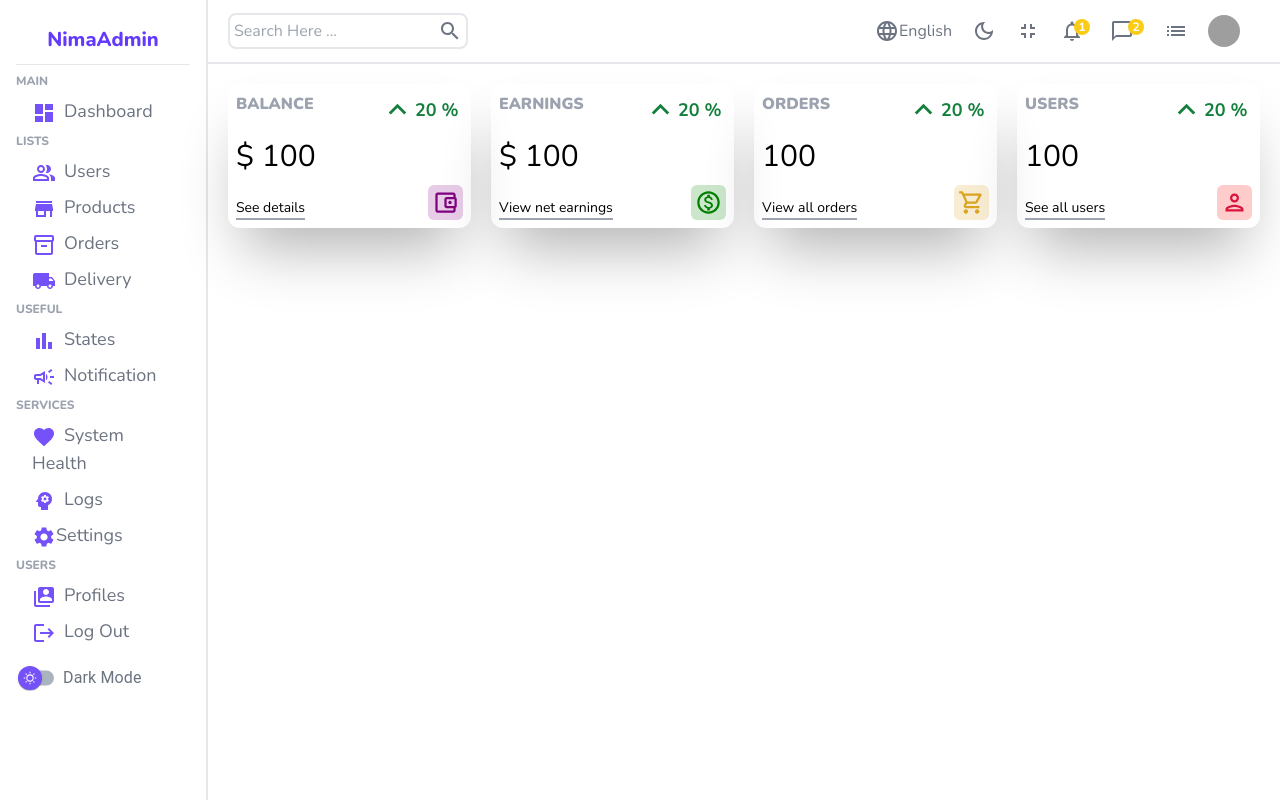
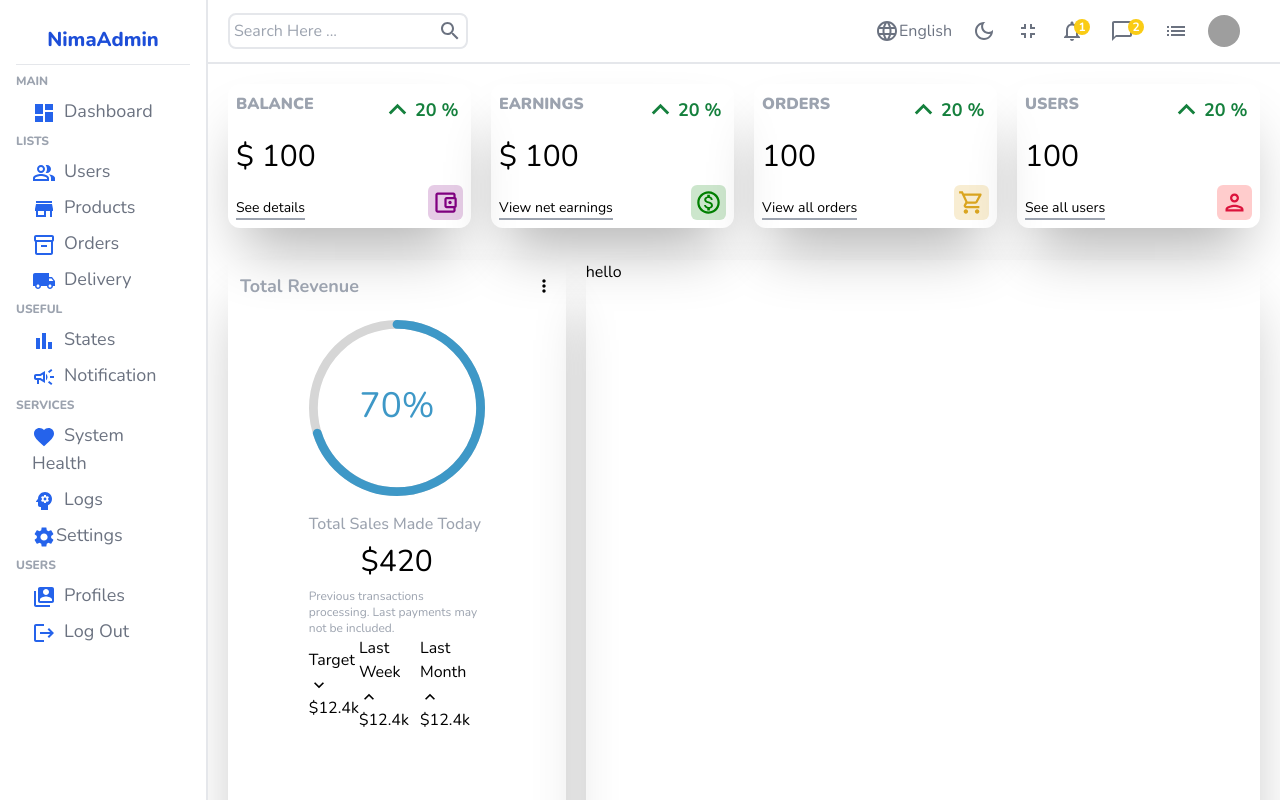
Before and after one commit to NimaZeighami/handy-dashboard, a React (Create React App) app: page / in a window 1280 px wide. Built offline with nearby package versions, Linux system fonts and the light colour scheme; grey boxes are pictures that could not be loaded.

Commit message:
update and fix layout and sidebar

```diff
--- a/package.json
+++ b/package.json
@@ -13,6 +13,7 @@
     "localforage": "^1.10.0",
     "match-sorter": "^6.3.4",
     "react": "^18.3.1",
+    "react-circular-progressbar": "^2.1.0",
     "react-dom": "^18.3.1",
     "react-router-dom": "^6.23.0",
     "react-scripts": "5.0.1",
--- a/src/Components/Layout/IndexLayout.jsx
+++ b/src/Components/Layout/IndexLayout.jsx
@@ -1,18 +1,18 @@
 //* For Better Readability instead of using div with un-meaningful tailwind className I've used something that atleast gives a little hint to me about it.
 
 import { Outlet } from "react-router-dom";
+import Header from "./Header/Header";
 import Sidebar from "./Sidebar/Sidebar";
-import Header from './Header/Header'
 
 function Layout() {
   return (
-    <div className="layout flex ">
+    <layout className="flex ">
       <Sidebar />
-      <div className="w-full ">
+      <div className="w-full h-screen overflow-auto ">
         <Header />
         <Outlet />
       </div>
-    </div>
+    </layout>
   );
 }
 
--- a/src/Components/Layout/Sidebar/Sidebar.jsx
+++ b/src/Components/Layout/Sidebar/Sidebar.jsx
@@ -13,87 +13,87 @@ import PsychologyIcon from "@mui/icons-material/Psychology";
 import SettingsIcon from "@mui/icons-material/Settings";
 import StoreIcon from "@mui/icons-material/Store";
 import SwitchAccountIcon from "@mui/icons-material/SwitchAccount";
-import { FormControlLabel } from "@mui/material";
-import { MaterialUISwitch } from "../../Switch/Switch";
+// import { FormControlLabel } from "@mui/material";
+// import { MaterialUISwitch } from "../../Switch/Switch";
 
 function Sidebar() {
   return (
-    <div className="flex flex-col  w-1/6 min-w-52 max-w-56 min-h-screen p-4 bg-white border-r-2 border-gray-200">
+    <div className="flex flex-col w-1/6 min-w-52 max-w-56  h-screen overflow-auto p-4 bg-white border-r-2 border-gray-200">
       <top className="flex h-12 items-center justify-center">
-        <span className="Logo font-extrabold text-xl text-[#6439ff]">
+        <span className="Logo font-extrabold text-xl text-blue-700">
           NimaAdmin
         </span>
       </top>
-      <hr className="h-px bg-gray-200 border-0 " />
+      <hr className="h-px bg-gray-200 border-0" />
       <middle>
-        <ul className="flex flex-col my-2  gap-2 ">
+        <ul className="flex flex-col my-2  gap-2">
           <p className="title text-xs font-extrabold text-gray-400 self-start">
             MAIN
           </p>
           <li className="mx-4 text-lg cursor">
-            <DashboardIcon fontSize="medium" className="text-[#7451f8] mr-2" />
+            <DashboardIcon fontSize="medium" className="text-blue-600 mr-2" />
             <span className="text-gray-500">Dashboard</span>
           </li>
           <p className="title text-xs font-extrabold text-gray-400 self-start">
             LISTS
           </p>
           <li className="mx-4 text-lg cursor">
-            <PeopleAltOutlinedIcon fontSize="medium" className="text-[#7451f8] mr-2" />
+            <PeopleAltOutlinedIcon fontSize="medium" className="text-blue-600 mr-2" />
             <span className="text-gray-500">Users</span>
           </li>
           <li className="mx-4 text-lg cursor">
-            <StoreIcon fontSize="medium" className="text-[#7451f8] mr-2" />
+            <StoreIcon fontSize="medium" className="text-blue-600 mr-2" />
             <span className="text-gray-500">Products</span>
           </li>
           <li className="mx-4 text-lg cursor">
-            <Inventory2OutlinedIcon fontSize="medium" className="text-[#7451f8] mr-2" />
+            <Inventory2OutlinedIcon fontSize="medium" className="text-blue-600 mr-2" />
             <span className="text-gray-500">Orders</span>
           </li>
           <li className="mx-4 text-lg cursor">
-            <LocalShippingIcon fontSize="medium" className="text-[#7451f8] mr-2" />
+            <LocalShippingIcon fontSize="medium" className="text-blue-600 mr-2" />
             <span className="text-gray-500">Delivery</span>
           </li>
           <p className="title text-xs font-extrabold text-gray-400 self-start">
             USEFUL
           </p>
           <li className="mx-4 text-lg cursor">
-            <BarChartIcon fontSize="medium" className="text-[#7451f8] mr-2" />
+            <BarChartIcon fontSize="medium" className="text-blue-600 mr-2" />
             <span className="text-gray-500">States</span>
           </li>
           <li className="mx-4 text-lg cursor">
-            <CampaignOutlinedIcon fontSize="medium" className="text-[#7451f8] mr-2" />
+            <CampaignOutlinedIcon fontSize="medium" className="text-blue-600 mr-2" />
             <span className="text-gray-500">Notification </span>
           </li>
           <p className="title text-xs font-extrabold text-gray-400 self-start">
             SERVICES
           </p>
           <li className="mx-4 text-lg cursor">
-            <FavoriteOutlinedIcon fontSize="medium" className="text-[#7451f8] mr-2" />
+            <FavoriteOutlinedIcon fontSize="medium" className="text-blue-600 mr-2" />
             <span className="text-gray-500">System Health</span>
           </li>
           <li className="mx-4 text-lg cursor">
-            <PsychologyIcon fontSize="medium" className="text-[#7451f8] mr-2" />
+            <PsychologyIcon fontSize="medium" className="text-blue-600 mr-2" />
             <span className="text-gray-500">Logs</span>
           </li>
           <li className="mx-4 text-lg cursor">
-            <SettingsIcon fontSize="medium" className="text-[#7451f8]" />
+            <SettingsIcon fontSize="medium" className="text-blue-600" />
             <span className="text-gray-500">Settings</span>
           </li>
           <p className="title text-xs font-extrabold text-gray-400 self-start">
             USERS
           </p>
           <li className="mx-4 text-lg cursor">
-            <SwitchAccountIcon fontSize="medium" className="text-[#7451f8] mr-2" />
+            <SwitchAccountIcon fontSize="medium" className="text-blue-600 mr-2" />
             <span className="text-gray-500">Profiles</span>
           </li>
           <li className="mx-4 text-lg cursor">
-            <LogoutIcon fontSize="medium" className="text-[#7451f8] mr-2" />
+            <LogoutIcon fontSize="medium" className="text-blue-600 mr-2" />
             <span className="text-gray-500">Log Out</span>
           </li>
         </ul>
       </middle>
       <bottom className='mt-2'>
-        <FormControlLabel
+        {/* <FormControlLabel
           control={
             <MaterialUISwitch
               sx={{ transform: "scale(0.75)", mr: -0.5  }}
@@ -103,7 +103,7 @@ function Sidebar() {
           }
           label="Dark Mode"
           className="text-gray-500 "
-        />
+        /> */}
       </bottom>
     </div>
   );
--- /dev/null
+++ b/src/Components/Widgets/ChartContainers/Last6Months.jsx
@@ -0,0 +1,11 @@
+import React from 'react'
+
+const Last6Months = () => {
+  return (
+    <last6months className='flex basis-2/3 h-3/4  shadow-[0_35px_60px_-15px_rgba(0,0,0,0.3)]'>
+      <div className='h-20'> hello</div>
+    </last6months>
+  )
+}
+
+export default Last6Months
--- /dev/null
+++ b/src/Components/Widgets/ChartContainers/Total.jsx
@@ -0,0 +1,67 @@
+//* For Better Readability instead of using div with un-meaningful tailwind className
+//* I've used something that atleast gives a little hint to me about it.
+
+import KeyboardArrowDownIcon from "@mui/icons-material/KeyboardArrowDown";
+import KeyboardArrowUpOutlinedIcon from "@mui/icons-material/KeyboardArrowUpOutlined";
+import MoreVertIcon from "@mui/icons-material/MoreVert";
+import { CircularProgressbar } from "react-circular-progressbar";
+import "react-circular-progressbar/dist/styles.css";
+
+const Total = () => {
+  return (
+    <total className="flex flex-col basis-1/3 h-3/4 shadow-[0_35px_60px_-15px_rgba(0,0,0,0.3)] p-3">
+      <titlesection className="flex items-center justify-between ">
+        <h1 className="text-lg text-gray-400 font-bold">Total Revenue</h1>
+        <MoreVertIcon fontSize="small" />
+      </titlesection>
+      <bottomsection className="flex flex-col items-center p-5">
+        <totalchart className=" w-44 h-44">
+          <CircularProgressbar
+            value={70}
+            text={`${70}%`}
+            strokeWidth={5}
+            // styles={{
+            //   path: { stroke: "#7451f8" },
+            //   text: { fill: "#7451f8" },
+            // }}
+          />
+          <p className="title text-base text-gray-400 font-medium mt-4 ">
+            Total Sales Made Today
+          </p>
+          <totalcontent className="flex flex-col justify-center items-center ">
+            <p className="amount text-3xl my-2">$420</p>
+            <p className="description text-xs font-normal text-gray-400 ">
+              Previous transactions processing.
+              Last payments may not be included.
+            </p>
+          </totalcontent>
+          <summary className="flex flex-row items-center justify-between">
+            <summarysection>
+              <div className="itemTitle">Target</div>
+              <div className="itemResult negative">
+                <KeyboardArrowDownIcon fontSize="small"/>
+                <div className="resultAmount">$12.4k</div>
+              </div>
+            </summarysection>
+            <summarysection>
+              <div className="itemTitle">Last Week</div>
+              <div className="itemResult positive">
+                <KeyboardArrowUpOutlinedIcon fontSize="small"/>
+                <div className="resultAmount">$12.4k</div>
+              </div>
+            </summarysection>
+            <summarysection>
+              <div className="itemTitle">Last Month</div>
+              <div className="itemResult positive">
+                <KeyboardArrowUpOutlinedIcon fontSize="small"/>
+                <div className="resultAmount">$12.4k</div>
+              </div>
+            </summarysection>
+          </summary>
+        </totalchart>
+      </bottomsection>
+    </total>
+  );
+};
+
+export default Total;
--- a/src/Pages/Home.jsx
+++ b/src/Pages/Home.jsx
@@ -1,15 +1,23 @@
 //* For Better Readability instead of using div with un-meaningful tailwind className I've used something that atleast gives a little hint to me about it.
 
-import Widget from "../Components/Widget";
+import Last6Months from "../Components/Widgets/ChartContainers/Last6Months";
+import Total from "../Components/Widgets/ChartContainers/Total";
+import Widget from "../Components/Widgets/Widget";
 
 const Home = () => {
   return (
+    <homecontainer>
       <widgets className="flex p-5 gap-5">
         <Widget type="balance" />
         <Widget type="earning" />
         <Widget type="order" />
         <Widget type="user" />
       </widgets>
+      <charts className="flex h-full py-1 px-5 gap-5 mt-2">
+        <Total />
+        <Last6Months />
+      </charts>
+    </homecontainer>
   );
 };
 
```
Also changed, not shown: src/Components/Widgets/Widget.jsx (renamed from src/Components/Widget.jsx), 1 other file (tests, documents, lock files or other folders). Lines whose indentation alone changed are shown as unchanged.
